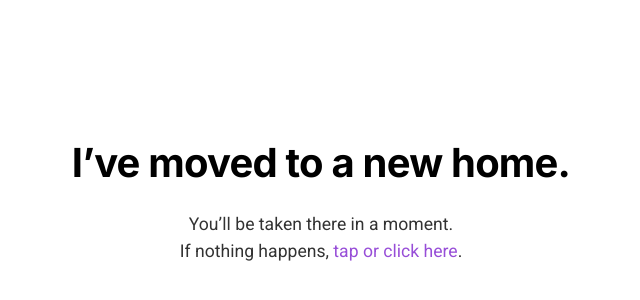
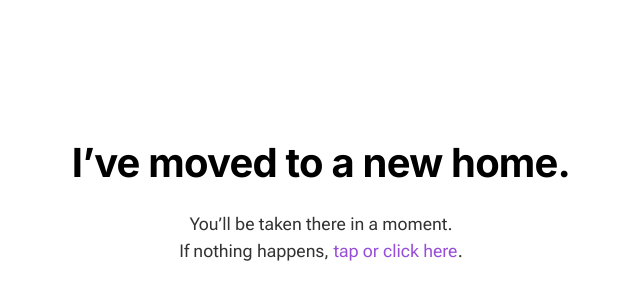
Before and after one commit to rmskhen/rmskhen.github.io, a plain HTML site: page index.html in a window 1280 px wide. Shown: the part 190-490 px from the top of the page, 319-959 px from the left. Drawn offline with Linux system fonts and the light colour scheme.

Commit message:
Update index.html.

```diff
--- a/index.html
+++ b/index.html
@@ -10,7 +10,7 @@
 
     <link rel="preconnect" href="https://fonts.googleapis.com">
     <link rel="preconnect" href="https://fonts.gstatic.com" crossorigin>
-    <link href="https://fonts.googleapis.com/css2?family=Inter:wght@700&family=Roboto:wght@400;500&display=swap" rel="stylesheet">
+    <link href="https://fonts.googleapis.com/css2?family=Inter:wght@700&family=Roboto+Flex:wght@400;500&display=swap" rel="stylesheet">
 
     <style>
         :root {
@@ -18,7 +18,7 @@
         }
 
         body {
-            font-family: 'Roboto', sans-serif;
+            font-family: 'Roboto Flex', sans-serif;
             margin: 0;
             height: 100vh;
             display: flex;
```
